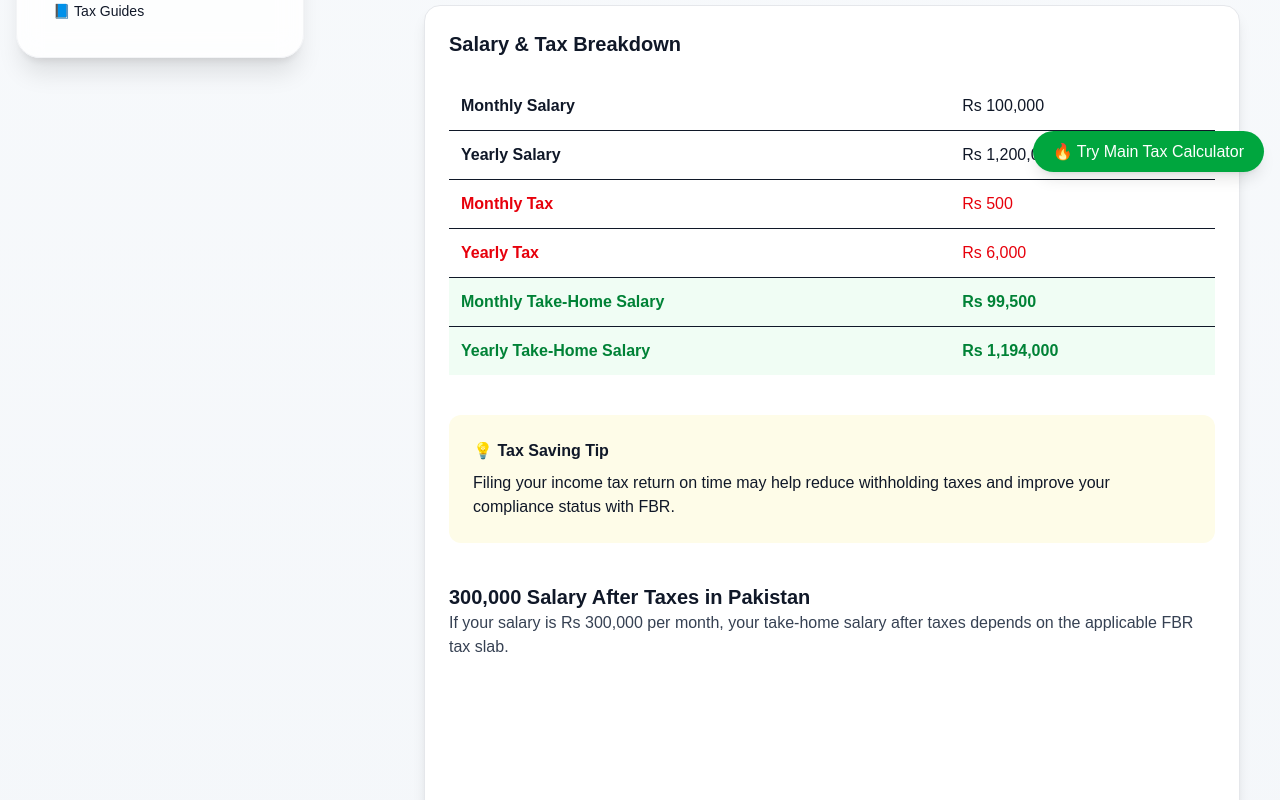
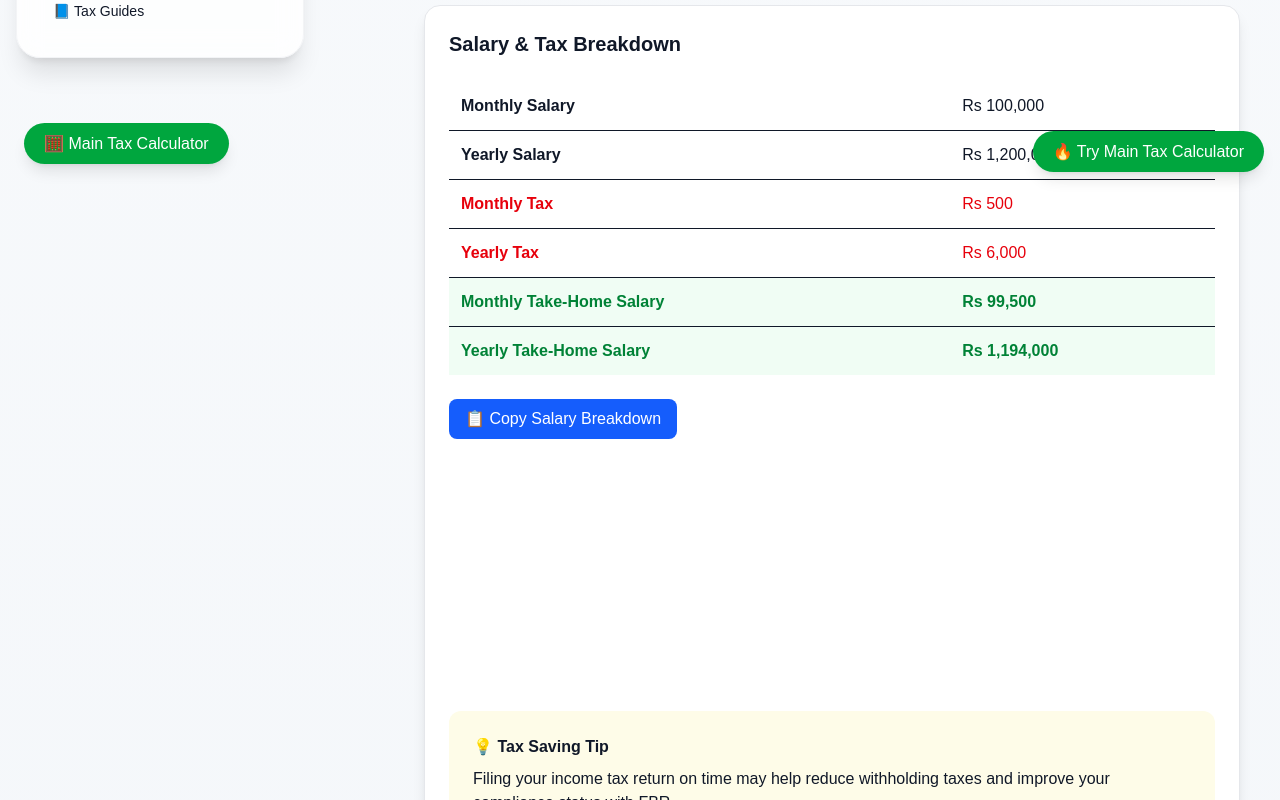
Before and after one commit to muhammadobaid1986/fbrtaxcalculators, a Next.js app: page /salary/100000 in a window 1280 px wide. Shown: the part 620-1420 px from the top of the page. Built offline with nearby package versions, Linux system fonts and the light colour scheme.

Commit message:
Moved copy button outside table to fix HTML structure

```diff
--- a/app/salary/[salary]/page.tsx
+++ b/app/salary/[salary]/page.tsx
@@ -72,7 +72,8 @@ export default async function Page({ params }: any) {
   <h2 className="text-xl font-bold mb-6">Salary & Tax Breakdown</h2>
 
   <table className="w-full text-left border-collapse">
-    <tbody>
+
+      <tbody>
       <tr className="border-b">
         <td className="p-3 font-semibold">Monthly Salary</td>
         <td className="p-3">Rs {monthlySalary.toLocaleString()}</td>
@@ -116,6 +117,33 @@ export default async function Page({ params }: any) {
       </tr>
     </tbody>
   </table>
+
+  <button
+  onClick={() => {
+    navigator.clipboard.writeText(
+      `Monthly Salary: Rs ${monthlySalary}
+Yearly Salary: Rs ${monthlySalary * 12}
+Monthly Tax: Rs ${result.monthlyTax}
+Yearly Tax: Rs ${result.yearlyTax}`
+    );
+    alert("Salary breakdown copied!");
+  }}
+  className="mt-6 bg-blue-600 text-white px-4 py-2 rounded-lg hover:bg-blue-700 transition"
+>
+  📋 Copy Salary Breakdown
+</button>
+
+    <div className="my-8 text-center" style={{ minHeight: "200px" }}>
+  <ins
+    className="adsbygoogle"
+    style={{ display: "block" }}
+    data-ad-client="ca-pub-1040104111900400"
+    data-ad-slot="5555555555"
+    data-ad-format="auto"
+    data-full-width-responsive="true"
+  ></ins>
+</div>
+
 
     <div className="mt-10 bg-yellow-50 p-6 rounded-xl">
   <h3 className="font-bold mb-2">💡 Tax Saving Tip</h3>
@@ -346,6 +374,14 @@ export default async function Page({ params }: any) {
   </ul>
 </div>
 
+  <div className="fixed bottom-6 left-6">
+  <a
+    href="/"
+    className="bg-green-600 text-white px-5 py-3 rounded-full shadow-lg hover:bg-green-700 transition"
+  >
+    🧮 Main Tax Calculator
+  </a>
+</div>
 
     </div>
   );
```
